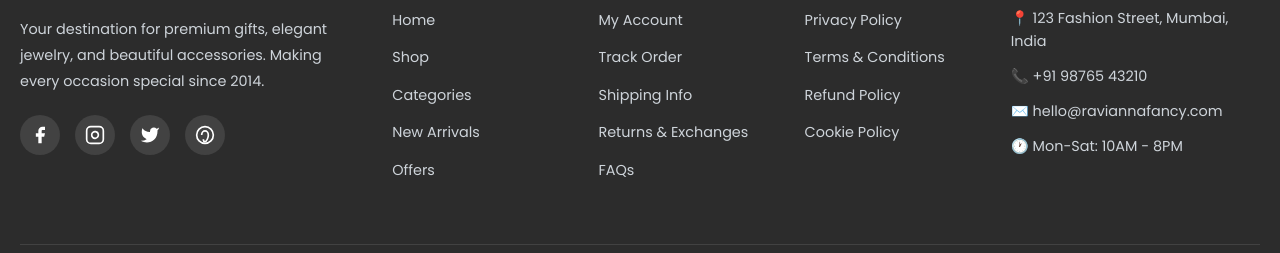
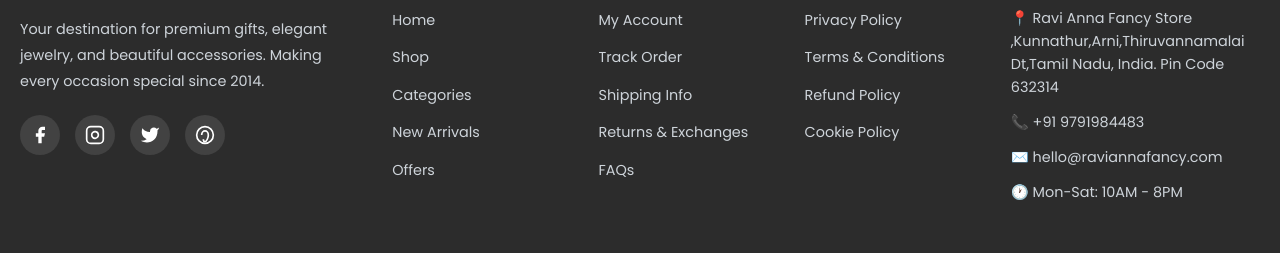
Before and after one commit to chrismental/Ravi-Anna-Fancy-Store, a plain HTML site: page index.html in a window 1280 px wide. Shown: the part 9220-9473 px from the top of the page. Drawn offline with nearby package versions, Linux system fonts and the light colour scheme.

Commit message:
Update index.html

```diff
--- a/index.html
+++ b/index.html
@@ -932,8 +932,8 @@
                 <div class="footer-col">
                     <h4>Contact Us</h4>
                     <ul class="contact-info">
-                        <li>📍 123 Fashion Street, Mumbai, India</li>
-                        <li>📞 +91 98765 43210</li>
+                        <li>📍 Ravi Anna Fancy Store ,Kunnathur,Arni,Thiruvannamalai Dt,Tamil Nadu, India. Pin Code 632314</li>
+                        <li>📞 +91 9791984483</li>
                         <li>✉️ hello@raviannafancy.com</li>
                         <li>🕐 Mon-Sat: 10AM - 8PM</li>
                     </ul>
@@ -995,4 +995,5 @@
     <script src="script.js"></script>
 </body>
 
+
 </html>
```
